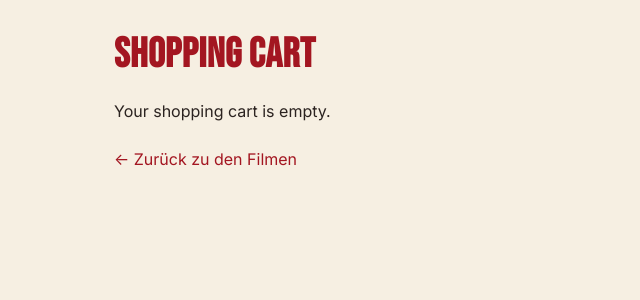
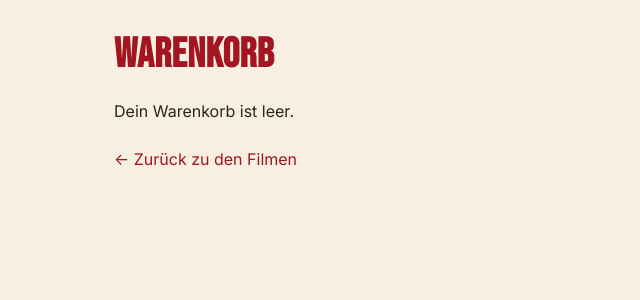
Before and after one commit to Nama9o9/movielocal, a Django app: page /shoppingcart/show/ in a window 1280 px wide. Shown: the part 113-413 px from the top of the page, without its empty margins (0-640 px from the left). Run offline with Django 5.2, Linux system fonts and the light colour scheme.

Commit message:
denglish reduziert

```diff
--- a/Movie/templates/Movies_list.html
+++ b/Movie/templates/Movies_list.html
@@ -3,7 +3,7 @@
 {% block title %}Alle Movies{% endblock %}
 
 {% block content %}
-    <h1>Alle Movies</h1>
+    <h1>Alle Filme</h1>
 
     <form method="get" class="search-form">
         <input type="text" name="q" value="{{ query }}" placeholder="Suche nach Titel, Regisseur, Schauspieler...">
@@ -48,7 +48,7 @@
                 <h3 class="movie-title">{{ movie.title }}</h3>
             </a>
         {% empty %}
-            <p>Noch keine Movies vorhanden.</p>
+            <p>Noch keine Filme vorhanden.</p>
         {% endfor %}
     </div>
 {% endblock %}
--- a/movielocal/urls.py
+++ b/movielocal/urls.py
@@ -19,7 +19,7 @@ from django.urls import path
 from django.conf import settings
 from django.conf.urls.static import static
 from django.urls import include, path
-from django.views.generic import TemplateView
+from django.views.generic import TemplateView, RedirectView
 
 urlpatterns = [
     path('admin/', admin.site.urls),
@@ -29,6 +29,7 @@ urlpatterns = [
     path('movie/', include('Movie.urls')),
 path('shop/', include('Shop.urls')),
 path('customerservice/', include('customerservice.urls')),
+    path('', RedirectView.as_view(url="/home", permanent=False), name='home'),
 ]
 
 if settings.DEBUG:
--- a/shoppingcart/templates/shopping_cart.html
+++ b/shoppingcart/templates/shopping_cart.html
@@ -1,12 +1,12 @@
 {% extends 'base.html' %}
 {% load static %}
 
-{% block title %}Shopping cart{% endblock %}
+{% block title %}Warenkorb{% endblock %}
 
 {% block content %}
-<h1>Shopping Cart</h1>
+<h1>Warenkorb</h1>
     {% if shopping_cart_is_empty %}
-        <p>Your shopping cart is empty.</p>
+        <p>Dein Warenkorb ist leer.</p>
     {% else %}
         <div class="cart-list">
             {% for item in shopping_cart_items %}
@@ -17,12 +17,12 @@
             {% endfor %}
         </div>
 
-        <p class="cart-total">Total amount: <strong>{{ total }} €</strong></p>
+        <p class="cart-total">Gesamtbetrag: <strong>{{ total }} €</strong></p>
 
         <form method="POST" class="cart-actions">
             {% csrf_token %}
-            <button type="submit" name="empty" class="btn btn-secondary">Empty the shopping cart</button>
-            <button type="submit" name="checkout" class="btn btn-medium">Checkout and start watching!</button>
+            <button type="submit" name="empty" class="btn btn-secondary">Leere den Warenkorb</button>
+            <button type="submit" name="checkout" class="btn btn-medium">Checkout und hol dir den Film!</button>
         </form>
     {% endif %}
 
--- a/templates/base.html
+++ b/templates/base.html
@@ -22,7 +22,7 @@
                 <a href="{% url 'movie_list' %}">Filme</a>
                 {% if user.is_authenticated %}
                     <a href="{% url 'shopping_cart_show' %}">
-                        Warenkorb ({{ user.shopping_cart_item_count }})
+                       Warenkorb ({{ user.shopping_cart_item_count }})
                     </a>
                 {% else %}
                     <a href="{% url 'shopping_cart_show' %}">Warenkorb (0)</a>
--- a/templates/home.html
+++ b/templates/home.html
@@ -11,7 +11,7 @@
                 </form>
             </div>
             <p class="intro-text">Schön, dass du wieder da bist! Entdecke neue Filme oder wirf einen Blick in deinen Warenkorb.</p>
-            <a class="btn btn-large" href="{% url 'movie_list' %}">Show me the Movies!</a>
+            <a class="btn btn-large" href="{% url 'movie_list' %}">Zeig mir alle Filme!</a>
 
         {% else %}
             <h1>Willkommen!</h1>
--- a/templates/registration/login.html
+++ b/templates/registration/login.html
@@ -9,5 +9,5 @@
         {{ form.as_p }}
         <button type="submit">Login</button>
     </form>
-    <p>Noch keinen Account? <a href="{% url 'signup' %}">Hier registrieren</a></p>
+    <p>You do not have an Account yet? <a href="{% url 'signup' %}">Sign Up here!</a></p>
 {% endblock %}
```
Also changed, not shown: Movie/templates/Movie_detail.html (+4 -4 lines), accounts/forms.py (+7 -0 lines).
